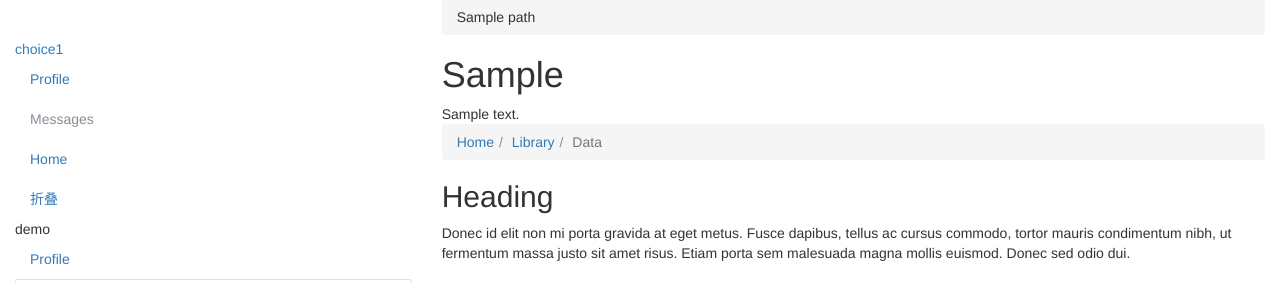
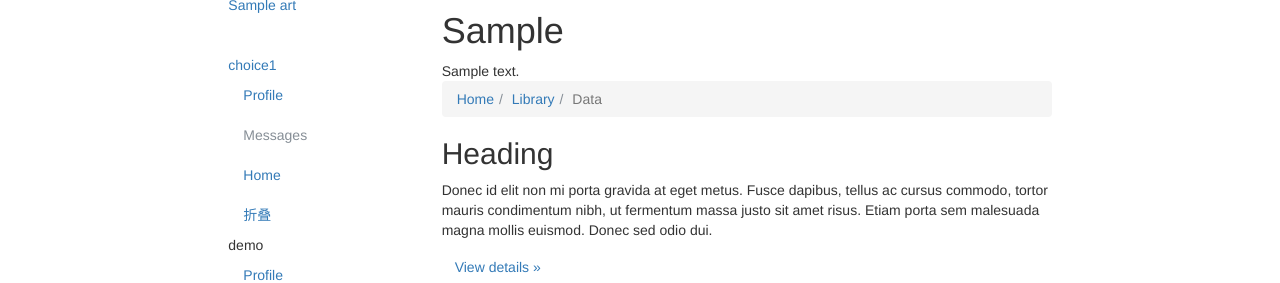
Before and after one commit to Tarpelite/Grand-HTML5, a Django app: template testapp/app1/templates/mainview.html in a window 1280 px wide. Shown: the part 1392-1675 px from the top of the page. Run offline with Django 3.2, Linux system fonts and the light colour scheme; the template is opened without the code that fills it: most values are stand-ins (such as "Sample title", 1, 10 or a date in 2020); some libraries are stand-ins or nearby versions.

Commit message:
template changes

```diff
--- a/testapp/app1/templates/base.html
+++ b/testapp/app1/templates/base.html
@@ -34,14 +34,17 @@
 <body>
   <div class="container-fluid">
 	<div class="row">
-		<div class="col-md-12">
+		<div class="col-md-2"></div>
+		<div class="col-md-8">
 			<h2 class="text-left text-muted">
 				软件工程基础课程网站
 			</h2>
 		</div>
+		<div class="col-md-2"></div>
 	</div>
 	<div class="row">
-		<div class="col-md-12">
+		<div class="col-md-2"></div>
+		<div class="col-md-8">
 			<div class="carousel slide" id="carousel-614076">
 				<ol class="carousel-indicators">
 					<li data-slide-to="0" data-target="#carousel-614076">
@@ -104,9 +107,11 @@
 				</div>
 			</div>
 		</div>
+		<div class="col-md-2"></div>
 	</div>
 	<div class="row">
-		<div class="col-md-4">
+		<div class="col-md-2"></div>
+		<div class="col-md-2">
 			{% block left_nav %}{% endblock %}
 			<ul class="nav flex-column">
 				<li class="nav-item">
@@ -177,7 +182,7 @@
 				</li>
 			</ul>
 		</div>
-		<div class="col-md-8">
+		<div class="col-md-6">
             {% block content %}{% endblock %}
 			<nav>
 				<ol class="breadcrumb">
@@ -270,6 +275,7 @@
 				</ul>
 			</nav>
 		</div>
+		<div class="col-md-2"></div>
 	</div>
 </div>
 
--- a/testapp/app1/templates/mainview.html
+++ b/testapp/app1/templates/mainview.html
@@ -1,6 +1,15 @@
 {% extends 'base.html' %}
 {% block left_nav %}
-
+    <ul class="nav flex-column">
+    {% for item in directory_name %}
+        <li class="nav-item">
+            <a class="nav-link active collapse" href="#{{ item }}">{{ item }}</a>
+        </li>
+        {% for art in item %}
+            <a id="{{ item }}" class="panel-collapse" href="{{ art }}">{{ art }}</a>
+        {% endfor %}
+    {% endfor %}
+    </ul>
 {% endblock %}
 {% block content %}
 <nav>
```
Also changed, not shown: testapp/app1/views.py (+33 -11 lines).
